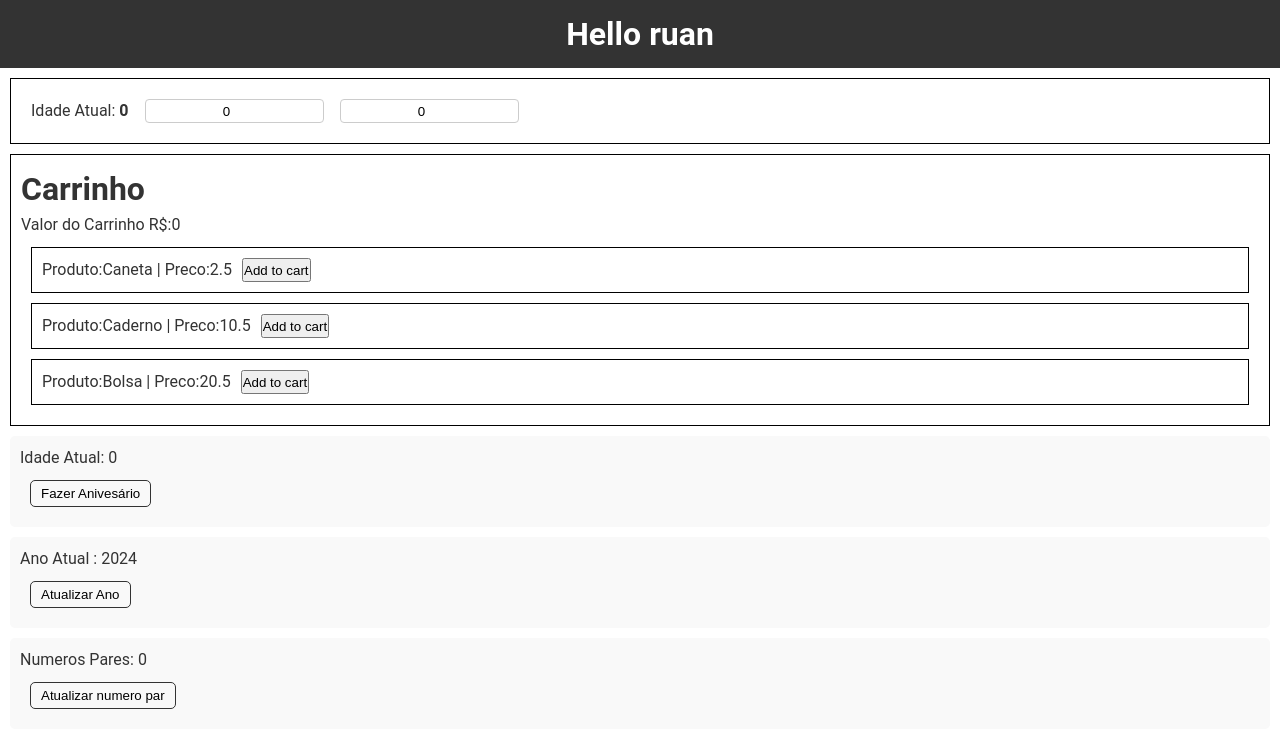
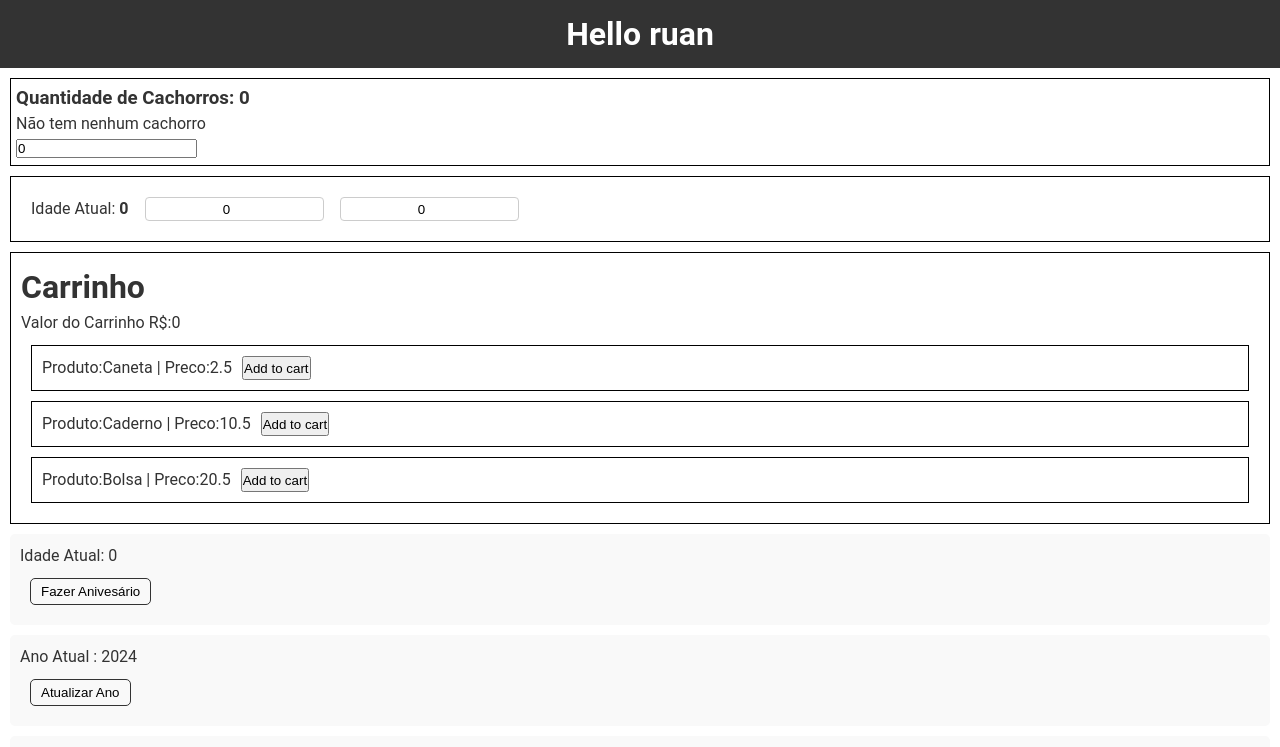
Before and after one commit to SrLuc/Vuejs, a Vue app in the folder vue-project/: page / in a window 1280 px wide. Shown: the top 747 px of the page. Built offline with nearby package versions, Linux system fonts and the light colour scheme.

Commit message:
adding v-if to components

```diff
--- a/vue-project/src/App.vue
+++ b/vue-project/src/App.vue
@@ -5,11 +5,13 @@ import Biding from "./components/Biding.vue";
 import Props from "./components/Props.vue";
 import ReciveE from "./components/ReciveE.vue";
 import Effect from "./components/Effect.vue";
+import IfElse from "./components/IfElse.vue";
 </script>
 
 <template>
   <Header />
   <main>
+    <IfElse />
     <Effect />
     <ReciveE />
     <Reactives />
--- /dev/null
+++ b/vue-project/src/components/IfElse.vue
@@ -0,0 +1,23 @@
+<script setup>
+import { ref } from "vue";
+
+const qnt = ref(0);
+</script>
+
+<template>
+  <div>
+    <h3>Quantidade de Cachorros: {{ qnt }}</h3>
+    <p v-if="qnt === 0">Não tem nenhum cachorro</p>
+    <p v-else-if="qnt === 1">Tem um Cachorro</p>
+    <p v-if="qnt > 1">Tem varios Cachorros</p>
+    <input type="number" v-model="qnt" />
+  </div>
+</template>
+
+<style scoped>
+div {
+  border: 1px solid black;
+  margin: 10px;
+  padding: 5px;
+}
+</style>
```
